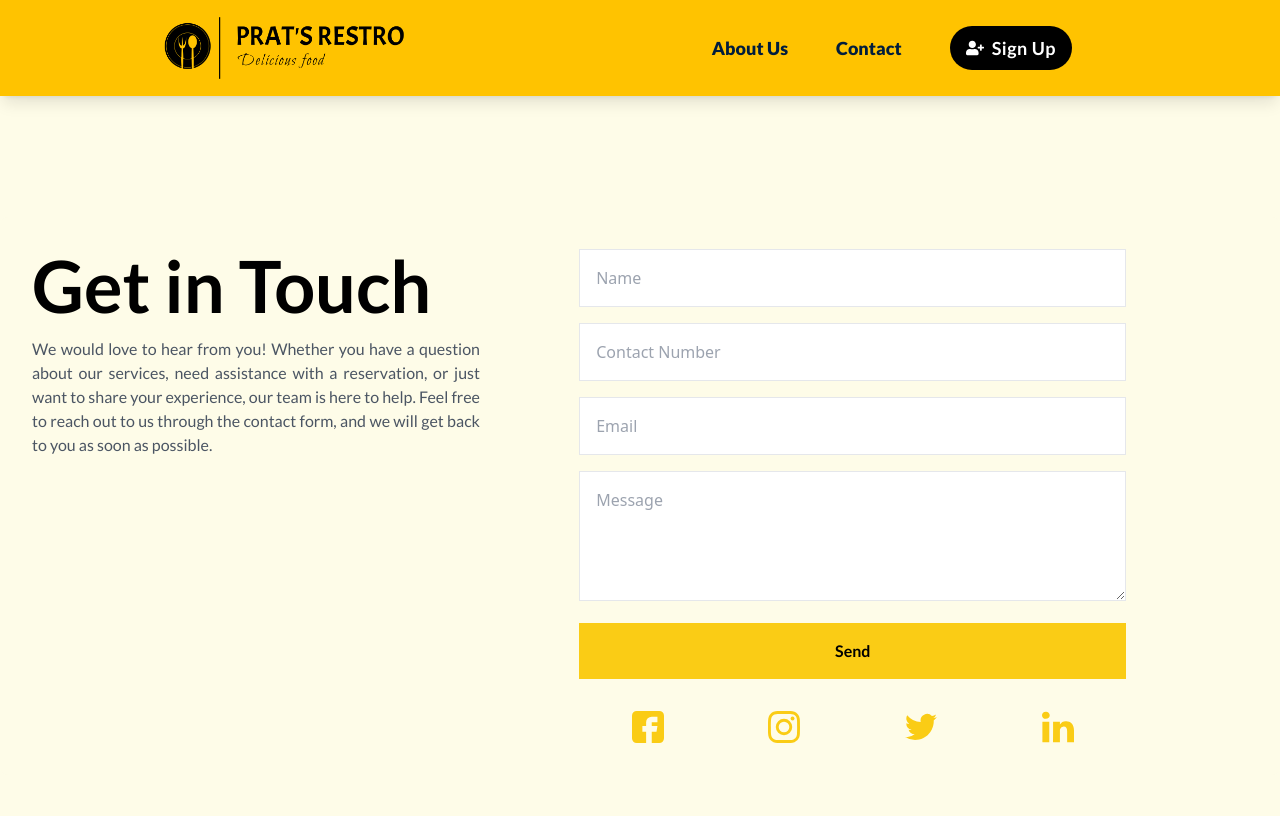
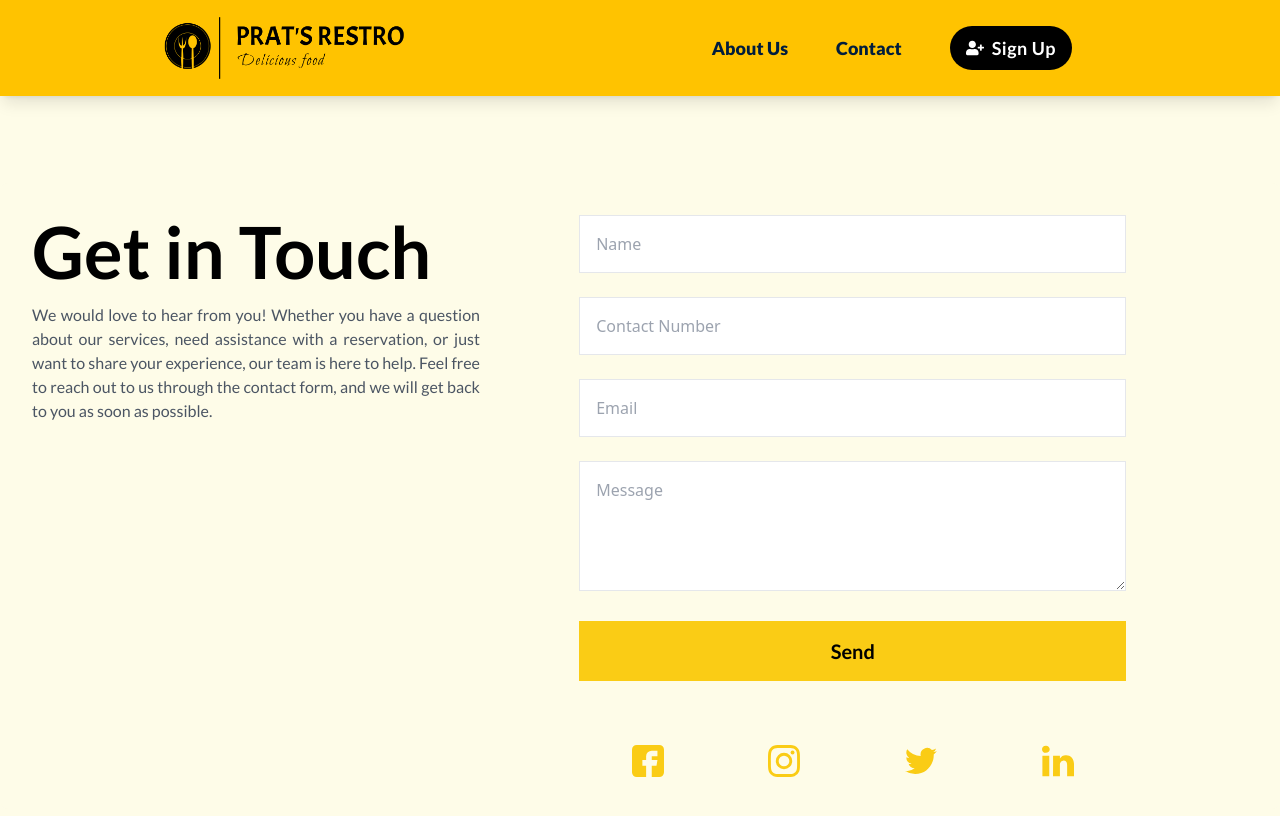
Before and after one commit to pratibhasingh47/Restro_Management_System, a React (Vite) app in the folder Frontend/: page /contact in a window 1280 px wide. Shown: the top 816 px of the page. Built offline with nearby package versions, Linux system fonts and the light colour scheme.

Commit message:
About_update

```diff
--- a/Frontend/src/components/Contact.tsx
+++ b/Frontend/src/components/Contact.tsx
@@ -15,16 +15,16 @@ const Contact: React.FC = () => {
                         </p>
                     </div>
                     <div className="md:w-1/2">
-                        <form className="space-y-4">
+                        <form className="space-y-6">
                             <input className="w-full p-4 border " type="text" name="Name" placeholder="Name" />
                             <input className="w-full p-4 border " type="text" name="Contact Number" placeholder="Contact Number" />
                             <input className="w-full p-4 border " type="email" name="Email" placeholder="Email" />
                             <textarea className="w-full p-4 border " name="Message" placeholder="Message" rows={4}></textarea>
-                            <button className="w-full p-4 bg-yellow-400 text-black font-lato font-bold ">
+                            <button className="w-full p-4 text-xl bg-yellow-400 text-black font-lato font-bold ">
                                 Send
                             </button>
                         </form>
-                        <div className="flex justify-around mt-8">
+                        <div className="flex justify-around mt-16">
                             <div className="w-8 h-8">
                                 <svg viewBox="0 0 37.701 37.7" xmlns="http://www.w3.org/2000/svg" className="w-full h-full fill-current text-yellow-400">
                                     <path d="M32.178,0H5.523A5.529,5.529,0,0,0,0,5.522V32.178A5.529,5.529,0,0,0,5.523,37.7H16.641V24.372H12.223V17.746h4.418V13.254a6.634,6.634,0,0,1,6.627-6.627h6.7v6.627h-6.7v4.492h6.7l-1.1,6.627h-5.6V37.7h8.91A5.529,5.529,0,0,0,37.7,32.178V5.522A5.529,5.529,0,0,0,32.178,0Zm0,0">
```
